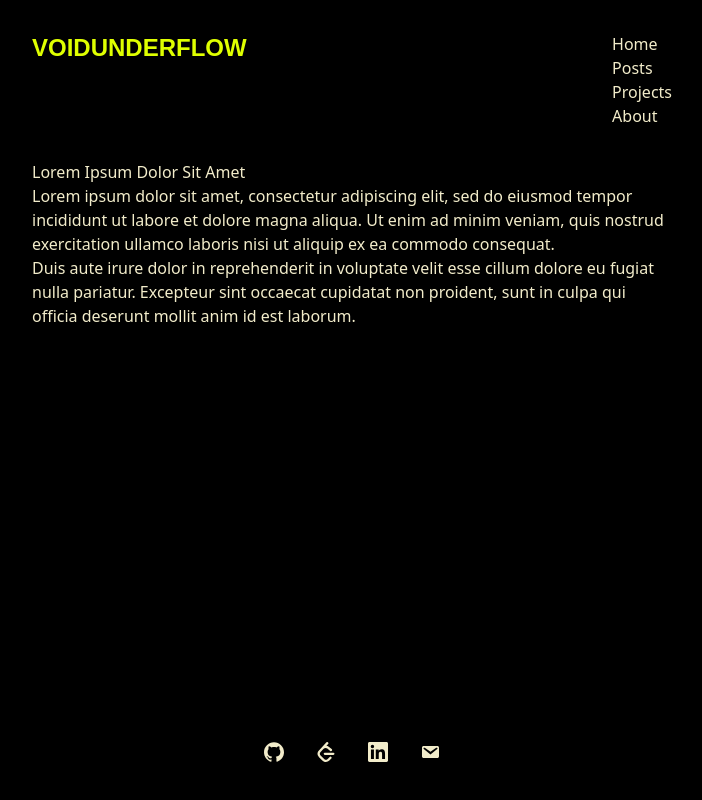
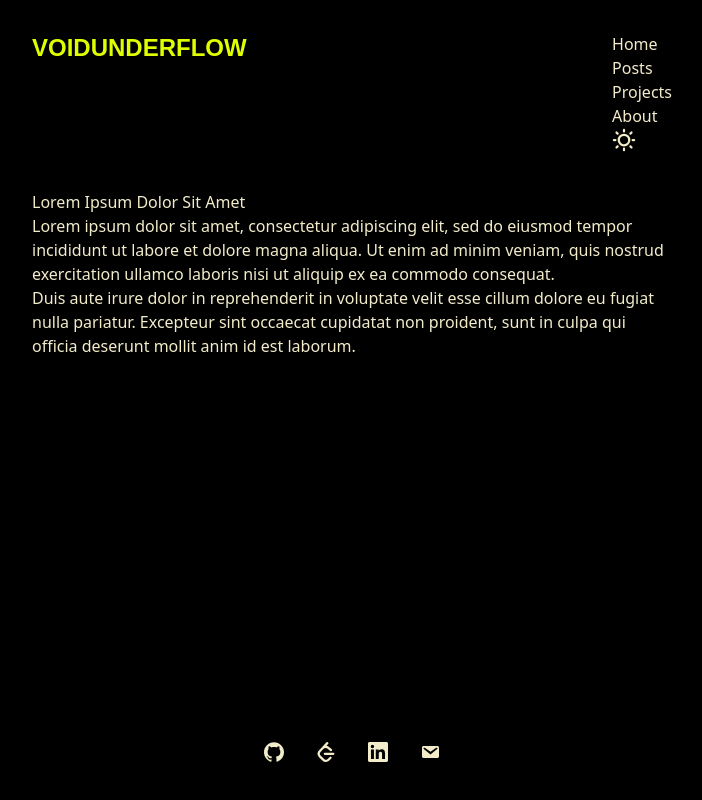
Before and after one commit to MihaiAC/blog-site-placeholder-name, a Next.js app: page / in a window 1280 px wide. Shown: the whole page, without its empty margins (288-990 px from the left). Built offline with nearby package versions, Linux system fonts and the light colour scheme; a web font is replaced by a local one.

Commit message:
Add light theme and create toggle.

```diff
--- a/app/globals.css
+++ b/app/globals.css
@@ -1,15 +1,28 @@
 @import "tailwindcss";
 @plugin "@tailwindcss/typography";
+@custom-variant dark (&:where(.dark, .dark *));
 
-@theme inline {
-  --color-background: #000000;
-  --color-foreground: #f2ecca;
-  --color-primary: #825593;
-  --color-secondary: #f07e00;
-  --color-tertiary: #dfff00;
-  --color-neutral: #45547f;
+@theme {
+  --color-background: #f2ecca;
+  --color-foreground: #000000;
+  --color-primary: #000000;
+  --color-secondary: #000000;
+  --color-tertiary: #000000;
+  --color-neutral: #000000;
   --color-error: #ef5457;
 
   --font-base: var(--font-space-mono);
   --font-logo: var(--font-rubik-lines);
 }
+
+@layer theme {
+  .dark {
+    --color-background: #000000;
+    --color-foreground: #f2ecca;
+    --color-primary: #825593;
+    --color-secondary: #f07e00;
+    --color-tertiary: #dfff00;
+    --color-neutral: #45547f;
+    --color-error: #ef5457;
+  }
+}
--- a/app/layout.tsx
+++ b/app/layout.tsx
@@ -4,6 +4,7 @@ import "./globals.css";
 import "highlight.js/styles/tokyo-night-dark.css";
 import Footer from "../components/Footer";
 import Header from "../components/Header";
+import { ThemeProvider } from "next-themes";
 
 // Fonts
 const rubikPixelsFont = Rubik_Lines({
@@ -30,6 +31,7 @@ export default function RootLayout({
 }>) {
   return (
     <html
+      suppressHydrationWarning
       lang="en"
       className={`${audiowideFont.variable} ${rubikPixelsFont.variable}`}
     >
@@ -37,9 +39,16 @@ export default function RootLayout({
         className={`bg-background text-foreground font-base mx-auto flex
           min-h-screen w-1/2 flex-col antialiased`}
       >
-        <Header className="my-8" />
-        <main className="flex-1">{children}</main>
-        <Footer className="flex h-24 items-center justify-center" />
+        <ThemeProvider
+          attribute="class"
+          defaultTheme="dark"
+          enableSystem
+          disableTransitionOnChange
+        >
+          <Header className="my-8" />
+          <main className="flex-1">{children}</main>
+          <Footer className="flex h-24 items-center justify-center" />
+        </ThemeProvider>
       </body>
     </html>
   );
--- a/components/Header.tsx
+++ b/components/Header.tsx
@@ -1,4 +1,5 @@
 import Link from "next/link";
+import ThemeToggle from "./ThemeToggle";
 
 interface HeaderProps {
   className: string;
@@ -15,6 +16,7 @@ export default function Header({ className }: HeaderProps) {
             </p>
           </Link>
         </div>
+        <div>
           <ul>
             <li>
               <Link href="/">Home</Link>
@@ -29,6 +31,8 @@ export default function Header({ className }: HeaderProps) {
               <Link href="/about">About</Link>
             </li>
           </ul>
+          <ThemeToggle />
+        </div>
       </nav>
     </header>
   );
--- /dev/null
+++ b/components/ThemeToggle.tsx
@@ -0,0 +1,21 @@
+"use client";
+
+import { useTheme } from "next-themes";
+import { Icon } from "@iconify/react";
+
+export default function ThemeToggle() {
+  const { theme, setTheme } = useTheme();
+
+  return (
+    <button
+      onClick={() => setTheme(theme === "dark" ? "light" : "dark")}
+      aria-label="Toggle theme"
+    >
+      {theme === "dark" ? (
+        <Icon icon="ph:sun-bold" width="24" height="24" />
+      ) : (
+        <Icon icon="ph:moon-bold" width="24" height="24" />
+      )}
+    </button>
+  );
+}
--- a/package.json
+++ b/package.json
@@ -16,6 +16,7 @@
     "@types/mdx": "^2.0.13",
     "highlight.js": "^11.11.1",
     "next": "^16.1.1",
+    "next-themes": "^0.4.6",
     "react": "19.2.0",
     "react-dom": "19.2.0",
     "rehype-highlight": "^7.0.2"
```
Also changed, not shown: 1 other file (tests, documents, lock files or other folders). Lines whose indentation alone changed are shown as unchanged.
